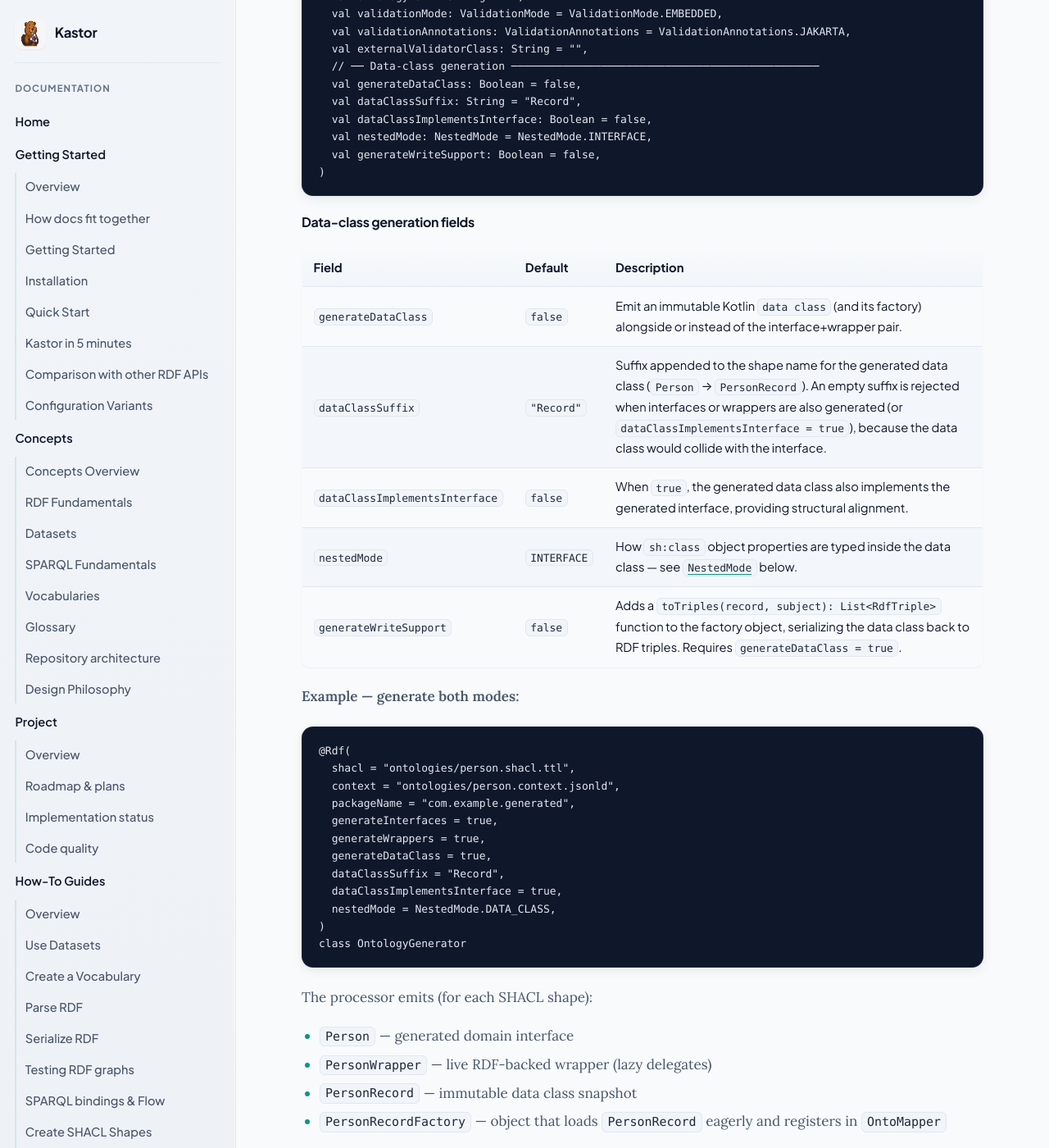
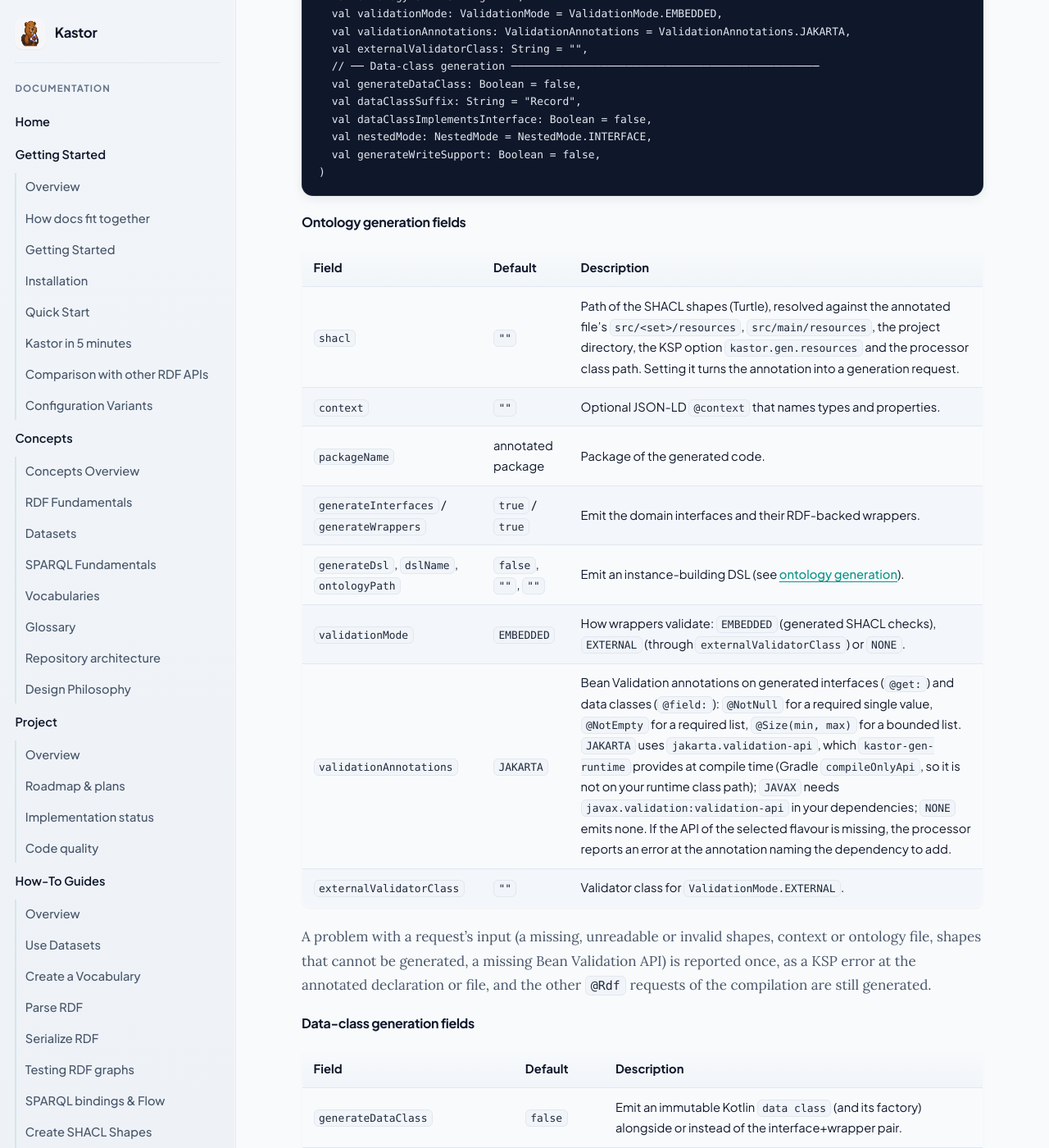
Before and after one commit to geoknoesis/kastor, a Jekyll site: the page built from docs/kastor-gen/reference/annotations.md, in a window 1280 px wide and 1400 px high, scrolled down 873 px. Shown: the whole window at 82% size. Built offline with Jekyll 4.4.1, drawn with Linux system fonts in a browser that asks for light colours; our own code applies the rules of GitHub Pages for plain Markdown files; some of the changed text lies outside the part shown.

Commit message:
docs(gen): document replaceInGraph, the @Rdf generation fields and DETACHED waits
- annotations.md: a table of the ontology generation fields (validationAnnotations
  and its dependency, validationMode, ...), generateWriteSupport names
  replaceInGraph, and how a single-valued update is decided; where input errors
  are reported.
- runtime.md: mergeRecord's single-valued rule.
- GraphStateCache.Mode.DETACHED KDoc matches the wait it can do.
- OntologyGenerationTask.beforeFileWritten is @Transient like fileReplacement.

Co-Authored-By: Claude Opus 5.5 <noreply@anthropic.com>

````diff
--- a/docs/kastor-gen/reference/annotations.md
+++ b/docs/kastor-gen/reference/annotations.md
@@ -39,6 +39,23 @@ annotation class Rdf(
 )
 ```
 
+#### Ontology generation fields
+
+| Field | Default | Description |
+|---|---|---|
+| `shacl` | `""` | Path of the SHACL shapes (Turtle), resolved against the annotated file's `src/<set>/resources`, `src/main/resources`, the project directory, the KSP option `kastor.gen.resources` and the processor class path. Setting it turns the annotation into a generation request. |
+| `context` | `""` | Optional JSON-LD `@context` that names types and properties. |
+| `packageName` | annotated package | Package of the generated code. |
+| `generateInterfaces` / `generateWrappers` | `true` / `true` | Emit the domain interfaces and their RDF-backed wrappers. |
+| `generateDsl`, `dslName`, `ontologyPath` | `false`, `""`, `""` | Emit an instance-building DSL (see [ontology generation](../tutorials/ontology-generation.md)). |
+| `validationMode` | `EMBEDDED` | How wrappers validate: `EMBEDDED` (generated SHACL checks), `EXTERNAL` (through `externalValidatorClass`) or `NONE`. |
+| `validationAnnotations` | `JAKARTA` | Bean Validation annotations on generated interfaces (`@get:`) and data classes (`@field:`): `@NotNull` for a required single value, `@NotEmpty` for a required list, `@Size(min, max)` for a bounded list. `JAKARTA` uses `jakarta.validation-api`, which `kastor-gen-runtime` provides at compile time (Gradle `compileOnlyApi`, so it is not on your runtime class path); `JAVAX` needs `javax.validation:validation-api` in your dependencies; `NONE` emits none. If the API of the selected flavour is missing, the processor reports an error at the annotation naming the dependency to add. |
+| `externalValidatorClass` | `""` | Validator class for `ValidationMode.EXTERNAL`. |
+
+A problem with a request's input (a missing, unreadable or invalid shapes, context or ontology file, shapes that
+cannot be generated, a missing Bean Validation API) is reported once, as a KSP error at the annotated
+declaration or file, and the other `@Rdf` requests of the compilation are still generated.
+
 #### Data-class generation fields
 
 | Field | Default | Description |
@@ -47,7 +64,7 @@ annotation class Rdf(
 | `dataClassSuffix` | `"Record"` | Suffix appended to the shape name for the generated data class (`Person` → `PersonRecord`). An empty suffix is rejected when interfaces or wrappers are also generated (or `dataClassImplementsInterface = true`), because the data class would collide with the interface. |
 | `dataClassImplementsInterface` | `false` | When `true`, the generated data class also implements the generated interface, providing structural alignment. |
 | `nestedMode` | `INTERFACE` | How `sh:class` object properties are typed inside the data class — see [`NestedMode`](#nestedmode) below. |
-| `generateWriteSupport` | `false` | Adds a `toTriples(record, subject): List<RdfTriple>` function to the factory object, serializing the data class back to RDF triples. Requires `generateDataClass = true`. |
+| `generateWriteSupport` | `false` | Adds `toTriples(record, subject): List<RdfTriple>` (the record as triples) and `replaceInGraph(graph, record, subject)` (the recommended write path: one atomic, lossless edit of the predicates the record models) to the factory object. Requires `generateDataClass = true`. |
 
 **Example — generate both modes:**
 
@@ -121,7 +138,10 @@ PersonRecordFactory.replaceInGraph(graph, updated, subject)   // atomic, scoped
 `rdf:type`. Within those predicates it changes only what the record changed: a value the record still holds
 keeps its original term (language tag, datatype, lexical form), an unchanged single-valued member keeps the
 values beyond `sh:maxCount` its reader did not return, and a term the record cannot represent is kept (see
-`mergeRecord` in the [runtime reference](runtime.md#write-support-extensions)). Everything else about the
+`mergeRecord` in the [runtime reference](runtime.md#write-support-extensions)). A single-valued member is
+unchanged only when it equals the value the reader returned; setting it to another value, even one the graph
+already holds beyond `sh:maxCount`, writes it and removes the other values, so the next read returns it.
+Everything else about the
 subject is kept: other types, predicates the shape does not model,
 triples of complex `sh:path`s (which are not generated), and object links that `toTriples` cannot write
 (`NestedMode.DATA_CLASS` snapshots carry no subject for nested objects). Do **not** use
````
Also changed, not shown: docs/kastor-gen/reference/runtime.md (+4 -2 lines), 2 other files.
